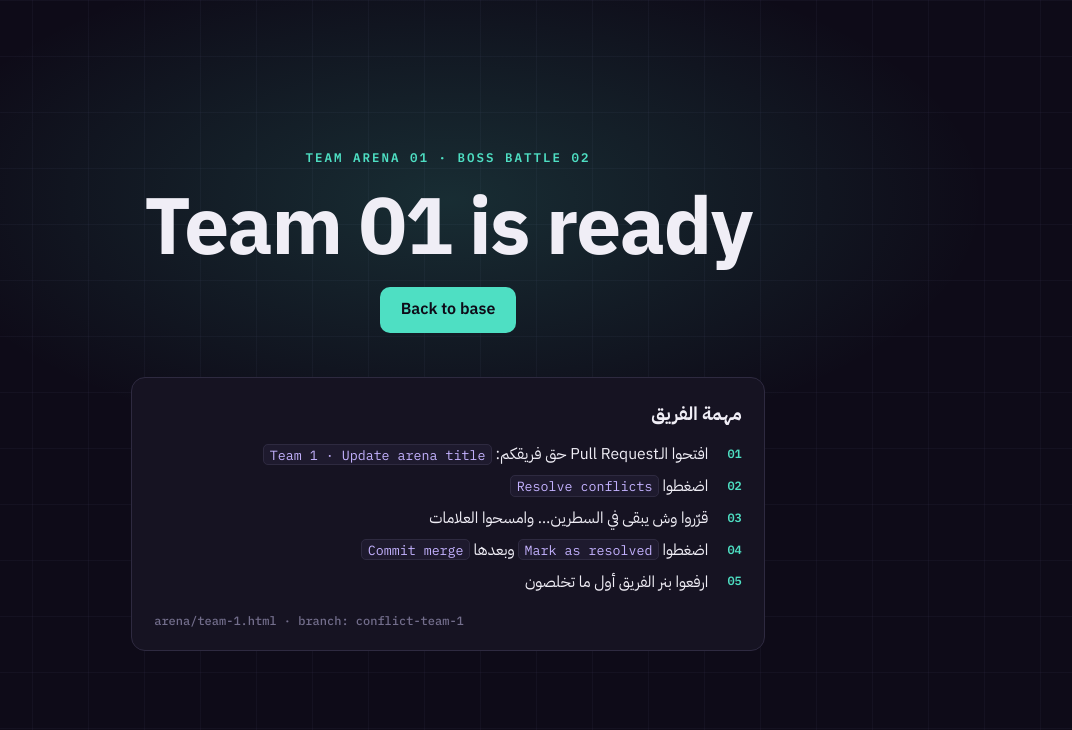
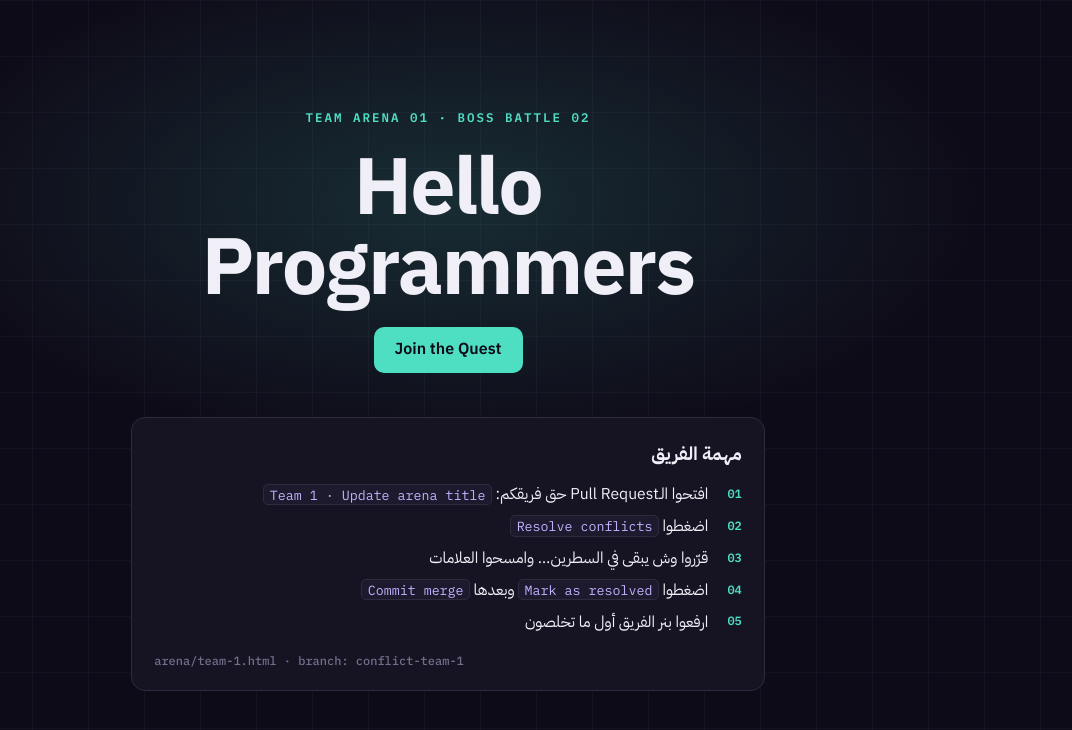
Before and after one commit to mq0gg/UJ_Tuwaiq_Github_Workshop, a website: page arena/team-1.html in a window 1280 px wide. Shown: the whole page, without its empty margins (192-1264 px from the left). Drawn offline with Linux system fonts and the light colour scheme.

Commit message:
Update team 1 arena title

```diff
--- a/arena/team-1.html
+++ b/arena/team-1.html
@@ -13,8 +13,8 @@
 <body class="arena-page" style="--acc: var(--teal)">
   <main class="arena-main wrap">
     <p class="arena-kicker" dir="ltr">TEAM ARENA 01 · BOSS BATTLE 02</p>
-    <h1 class="arena-title">Team 01 is ready</h1>
-    <a class="btn" href="../index.html#arena">Back to base</a>
+    <h1 class="arena-title">Hello Programmers</h1>
+    <a class="btn" href="../index.html#arena">Join the Quest</a>
 
     <section class="arena-brief">
       <h2>مهمة الفريق</h2>
```
